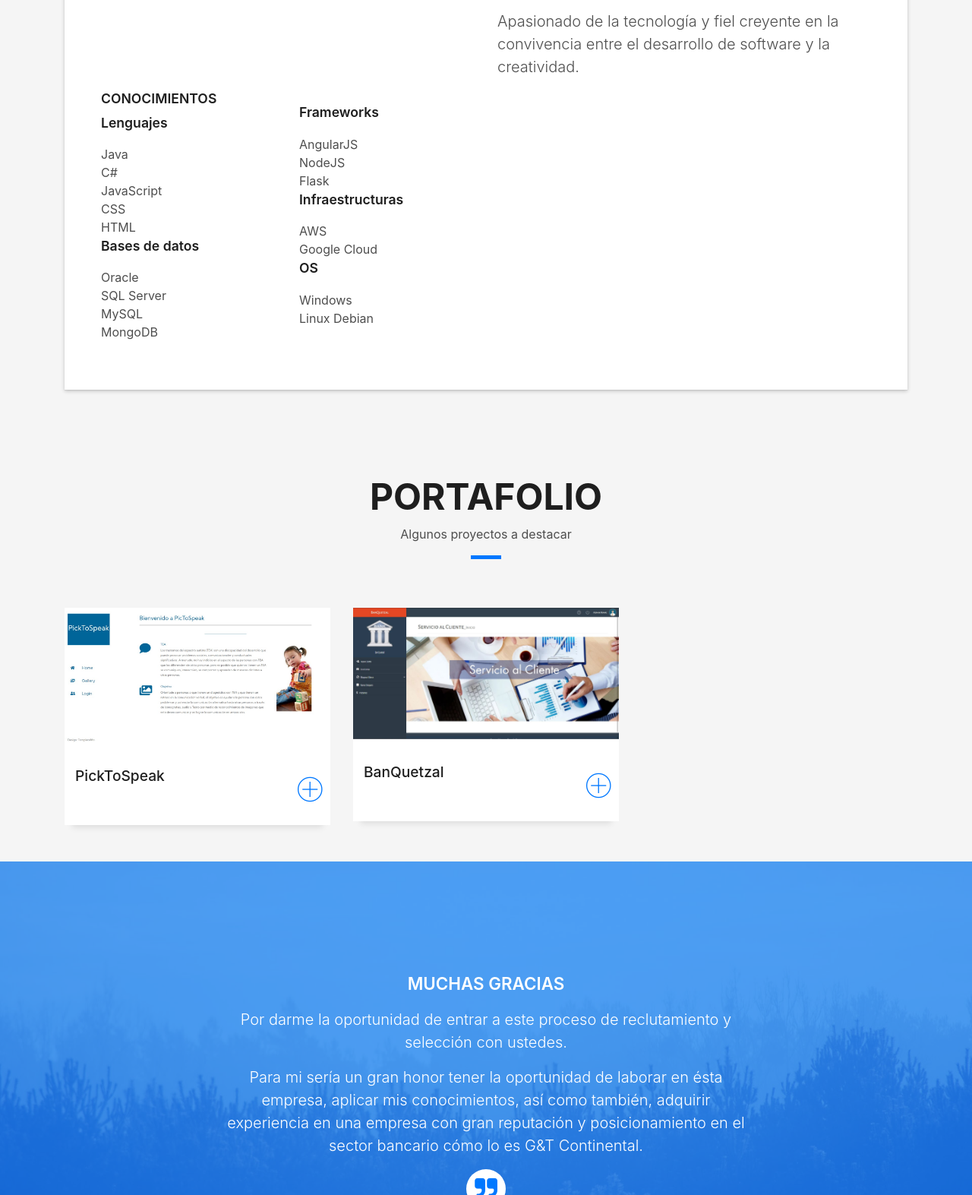
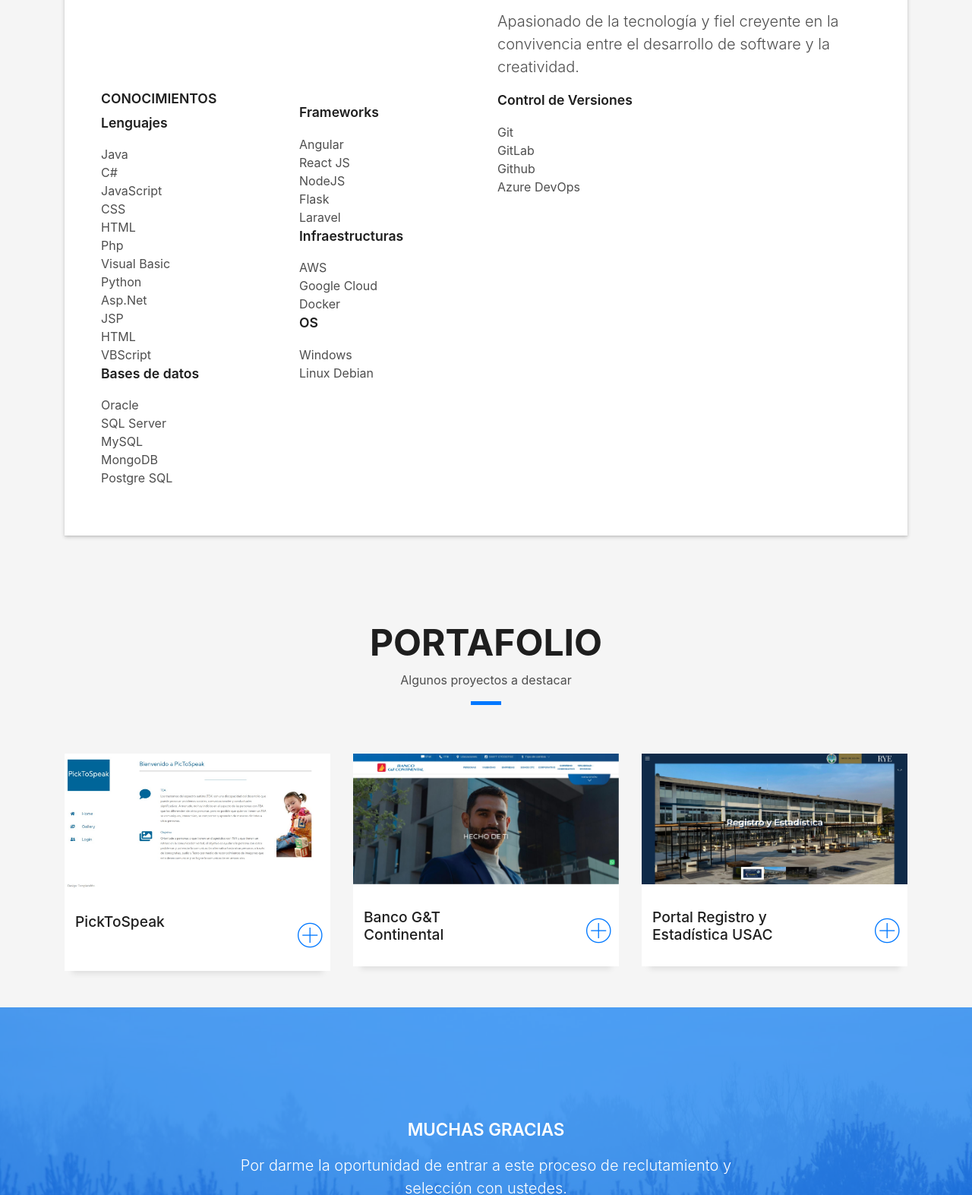
Before and after one commit to walteregv95/PortafolioWalterGarcia, a plain HTML site: page index.html in a window 1280 px wide. Shown: the part 1227-2800 px from the top of the page at 76% size. Drawn offline with Linux system fonts and the light colour scheme; files whose address does not match are found by name.

Commit message:
actualizacion

```diff
--- /dev/null
+++ b/banco.html
@@ -0,0 +1,180 @@
+<!DOCTYPE html>
+<html lang="en">
+<head>
+  <meta charset="utf-8">
+  <title>Portafolio Walter García</title>
+  <meta content="width=device-width, initial-scale=1.0" name="viewport">
+  <meta content="" name="keywords">
+  <meta content="" name="description">
+
+  <!-- Favicons -->
+  <link href="img/favicon.png" rel="icon">
+  <link href="img/apple-touch-icon.png" rel="apple-touch-icon">
+
+  <!-- Bootstrap CSS File -->
+  <link href="lib/bootstrap/css/bootstrap.min.css" rel="stylesheet">
+
+  <!-- Libraries CSS Files -->
+  <link href="lib/font-awesome/css/font-awesome.min.css" rel="stylesheet">
+  <link href="lib/animate/animate.min.css" rel="stylesheet">
+  <link href="lib/ionicons/css/ionicons.min.css" rel="stylesheet">
+  <link href="lib/owlcarousel/assets/owl.carousel.min.css" rel="stylesheet">
+  <link href="lib/lightbox/css/lightbox.min.css" rel="stylesheet">
+
+  <!-- Main Stylesheet File -->
+  <link href="css/style.css" rel="stylesheet">
+
+
+</head>
+
+<body id="page-top">
+
+
+
+ <!--/ Nav Star /-->
+ <nav class="navbar navbar-b navbar-normal navbar-expand-md fixed-top" id="mainNav">
+    <div class="container">
+      <a class="navbar-p js-scroll" href="#page-top">Portafolio</a>
+      <button class="navbar-toggler collapsed" type="button" data-toggle="collapse" data-target="#navbarDefault"
+        aria-controls="navbarDefault" aria-expanded="false" aria-label="Toggle navigation">
+        <span></span>
+        <span></span>
+        <span></span>
+      </button>
+      <div class="navbar-collapse collapse justify-content-end" id="navbarDefault">
+        <ul class="navbar-nav">
+          <li class="nav-item">
+            <a class="nav-link js-scroll active" href="index.html">Regresar</a>
+          </li>
+
+
+        </ul>
+      </div>
+    </div>
+  </nav>
+  <!--/ Nav End /-->
+
+
+
+  <!--/ Section Portfolio Star /-->
+  <section id="work" class="portfolio-mf sect-pt4 route">
+    <div class="container">
+      <div class="row">
+        <div class="col-sm-12">
+          <div class="title-box text-center">
+            <h3 class="title-a">
+              BanQuetzal
+            </h3>
+            <p class="subtitle-a">
+              DESARROLLAR FUNCIONALIDADES Y MANTENIMIENTOS A LA BANCA ELECTRONICA EMPRESARIAL.
+              DAR SOPORTE Y MANTENIMIENTO A SISTEMAS DE TARJETA DE CREDITO Y DÉBITO.
+              .
+            </p>
+            <div class="line-mf"></div>
+          </div>
+        </div>
+      </div>
+      <div class="row">
+
+
+        <div class="col-md-4">
+          <div class="work-box">
+            <a href="img/Home3.JPG" data-lightbox="gallery-mf">
+              <div class="work-img">
+                <img src="img/Home3.JPG" alt="" class="img-fluid">
+              </div>
+              <div class="work-content">
+                <div class="row">
+                  <div class="col-sm-8">
+                    <h2 class="w-title">Inicio </h2>
+
+                  </div>
+                  <div class="col-sm-4">
+                    <div class="w-like">
+                      <span class="ion-ios-plus-outline"></span>
+                    </div>
+                  </div>
+                </div>
+              </div>
+            </a>
+          </div>
+        </div>
+
+        <div class="col-md-4">
+            <div class="work-box">
+              <a href="img/Formulario_banco.jpg" data-lightbox="gallery-mf">
+                <div class="work-img">
+                  <img src="img/Formulario_banco.jpg" alt="" class="img-fluid">
+                </div>
+                <div class="work-content">
+                  <div class="row">
+                    <div class="col-sm-8">
+                      <h2 class="w-title">Formulario</h2>
+
+                    </div>
+                    <div class="col-sm-4">
+                      <div class="w-like">
+                        <span class="ion-ios-plus-outline"></span>
+                      </div>
+                    </div>
+                  </div>
+                </div>
+              </a>
+            </div>
+          </div>
+
+
+          <div class="col-md-4">
+            <div class="work-box">
+              <a href="img/CrearCliente.JPG" data-lightbox="gallery-mf">
+                <div class="work-img">
+                  <img src="img/CrearCliente.JPG" alt="" class="img-fluid">
+                </div>
+                <div class="work-content">
+                  <div class="row">
+                    <div class="col-sm-8">
+                      <h2 class="w-title">Crear Cliente</h2>
+
+                    </div>
+                    <div class="col-sm-4">
+                      <div class="w-like">
+                        <span class="ion-ios-plus-outline"></span>
+                      </div>
+                    </div>
+                  </div>
+                </div>
+              </a>
+            </div>
+          </div>
+
+
+
+        <a href="https://github.com/walteregv95/-IPC2-Fase3">REPOSITORIO</a>
+
+
+      </div>
+    </div>
+  </section>
+  <!--/ Section Portfolio End /-->
+
+
+
+  <div id="preloader"></div>
+
+  <!-- JavaScript Libraries -->
+  <script src="lib/jquery/jquery.min.js"></script>
+  <script src="lib/jquery/jquery-migrate.min.js"></script>
+  <script src="lib/popper/popper.min.js"></script>
+  <script src="lib/bootstrap/js/bootstrap.min.js"></script>
+  <script src="lib/easing/easing.min.js"></script>
+  <script src="lib/counterup/jquery.waypoints.min.js"></script>
+  <script src="lib/counterup/jquery.counterup.js"></script>
+  <script src="lib/owlcarousel/owl.carousel.min.js"></script>
+  <script src="lib/lightbox/js/lightbox.min.js"></script>
+  <script src="lib/typed/typed.min.js"></script>
+
+  <!-- Template Main Javascript File -->
+  <script src="js/main.js"></script>
+
+</body>
+</html>
--- a/index.html
+++ b/index.html
@@ -66,7 +66,7 @@
         <div class="container">
           <!--<p class="display-6 color-d">Hello, world!</p>-->
           <h1 class="intro-title mb-4">Hola, Soy Walter García</h1>
-          <p class="intro-subtitle"><span class="text-slider-items">Desarrollador Web,Desarrollador FrontEnd,Desarrollador de Aplicaciones</span><strong class="text-slider"></strong></p>
+          <p class="intro-subtitle"><span class="text-slider-items">Desarrollador Web,Desarrollador FrontEnd,Desarrollador BackEnd,Desarrollador de Aplicaciones</span><strong class="text-slider"></strong></p>
           <!-- <p class="pt-3"><a class="btn btn-primary btn js-scroll px-4" href="#about" role="button">Learn More</a></p> -->
         </div>
       </div>
@@ -141,7 +141,24 @@
                             <div>
                               <span>HTML</span>
                             </div>
-
+                            <div>
+                              <span>Php</span>
+                            </div>
+                            <div>
+                              <span>Visual Basic</span>
+                            </div>
+                            <div>
+                              <span>Python</span>
+                            </div>
+                            <div>
+                              <span>Asp.Net</span>
+                            </div>
+                            <div>
+                              <span>JSP</span>
+                            </div>
+                            <div>
+                              <span>HTML</span>
+                            </div>VBScript
                             <p class="title-s">Bases de datos</p>
                             <div>
                               <span>Oracle</span>
@@ -155,7 +172,9 @@
                             <div>
                               <span>MongoDB</span>
                             </div>
-
+                            <div>
+                              <span>Postgre SQL</span>
+                            </div>
                           </div>
                         </div>
                         <div class="col-sm-6 col-md-6">
@@ -164,13 +183,19 @@
 
                             <p class="title-s">Frameworks</p>
                             <div>
-                              <span>AngularJS</span>
+                              <span>Angular</span>
+                            </div>
+                            <div>
+                              <span>React JS</span>
                             </div>
                             <div>
                               <span>NodeJS</span>
                             </div>
                             <div>
                               <span>Flask</span>
+                            </div>
+                            <div>
+                              <span>Laravel</span>
                             </div>
 
                             <p class="title-s">Infraestructuras</p>
@@ -179,6 +204,9 @@
                             </div>
                             <div>
                               <span>Google Cloud</span>
+                            </div>
+                            <div>
+                              <span>Docker</span>
                             </div>
                             <p class="title-s">OS</p>
                             <div>
@@ -193,7 +221,30 @@
 
 
                     </div>
+                    <div class="col-md-6">
+                      <div class="row">
+                        <div class="col-sm-6 col-md-6">
+                          <div class="skill-mf">
+                            <p class="title-s">Control de Versiones</p>
+                            <div>
+                              <span>Git</span>
+                            </div>
+                            <div>
+                              <span>GitLab</span>
+                            </div>
+                            <div>
+                              <span>Github</span>
+                            </div>
+                            <div>
+                              <span>Azure DevOps</span>
+                            </div>
 
+                          </div>
+                        </div>
+                      </div>
+
+
+                    </div>
 
 
                  </div>
@@ -250,14 +301,14 @@
 
         <div class="col-md-4">
           <div class="work-box">
-            <a href="banquetzal.html" >
+            <a href="banco.html" >
               <div class="work-img">
-                <img src="img/Home2.JPG" alt="" class="img-fluid">
+                <img src="img/Home3.jpg" alt="" class="img-fluid">
               </div>
               <div class="work-content">
                 <div class="row">
                   <div class="col-sm-8">
-                    <h2 class="w-title">BanQuetzal</h2>
+                    <h2 class="w-title">Banco G&T Continental</h2>
                     <div class="w-more">
 
                     </div>
@@ -272,7 +323,30 @@
             </a>
           </div>
         </div>
+        <div class="col-md-4">
+          <div class="work-box">
+            <a href="rye.html" >
+              <div class="work-img">
+                <img src="img/Home4.jpg" alt="" class="img-fluid">
+              </div>
+              <div class="work-content">
+                <div class="row">
+                  <div class="col-sm-8">
+                    <h2 class="w-title">Portal Registro y Estadística USAC</h2>
+                    <div class="w-more">
 
+                    </div>
+                  </div>
+                  <div class="col-sm-4">
+                    <div class="w-like">
+                      <span class="ion-ios-plus-outline"></span>
+                    </div>
+                  </div>
+                </div>
+              </div>
+            </a>
+          </div>
+        </div>
 
 
 
@@ -300,11 +374,6 @@
 
                 </p>
 
-                <p class="description lead">
-                  Para mi sería un gran honor tener la oportunidad de laborar en ésta empresa, aplicar mis conocimientos, así como también, adquirir experiencia en
-                  una empresa con gran reputación y posicionamiento en el sector bancario cómo lo es G&T Continental.
-
-                </p>
                 <span class="comit"><i class="fa fa-quote-right"></i></span>
               </div>
             </div>
```
Also changed, not shown: rye.html (renamed from banquetzal.html, +13 -34 lines), img/Formulario_banco.jpg (added), img/Formularios.jpg (added), img/Home3.jpg (added), img/Home4.jpg (added).
